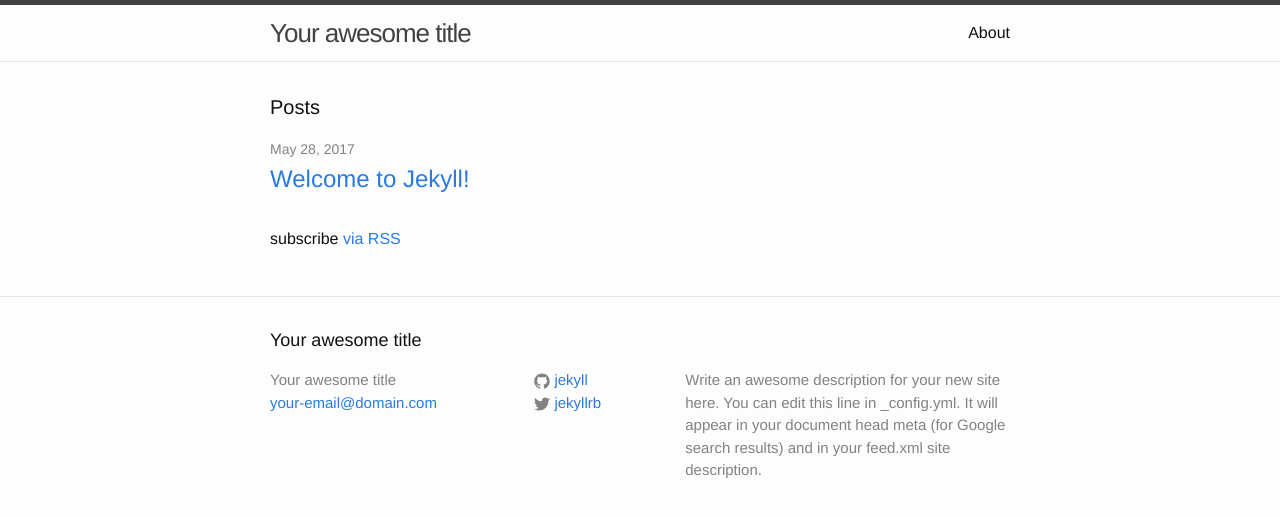
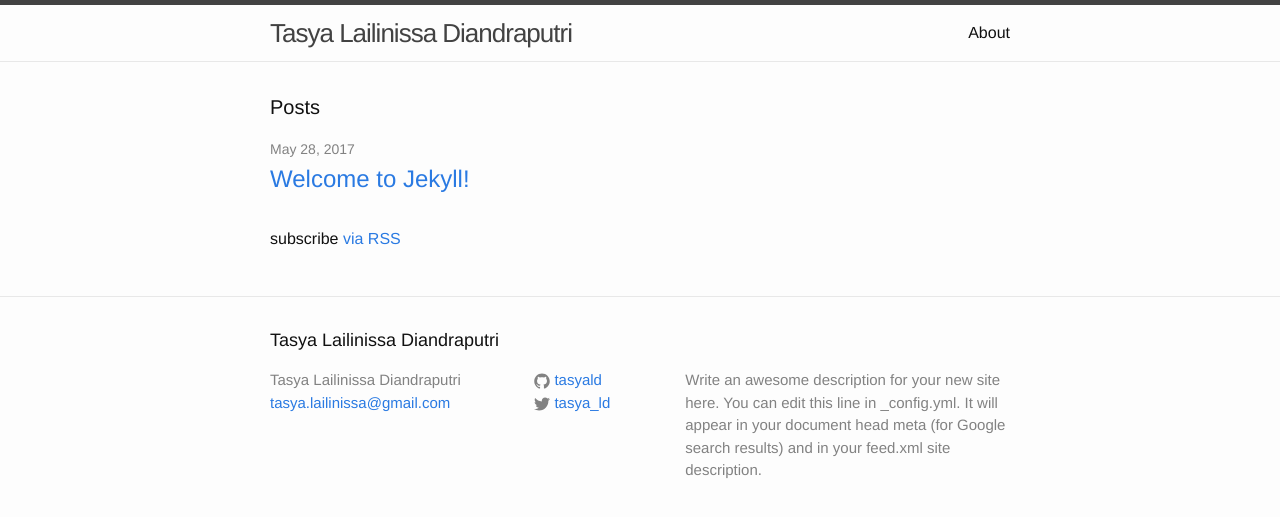
Before and after one commit to tasyald/tasyald.github.io, a Jekyll site: the page built from index.html, in a window 1280 px wide. Shown: the top 517 px of the page. Built offline with Jekyll 4.4.1, drawn with Linux system fonts in a browser that asks for light colours.

Commit message:
Change title and info

```diff
--- a/_config.yml
+++ b/_config.yml
@@ -6,16 +6,16 @@
 # 'jekyll serve'. If you change this file, please restart the server process.
 
 # Site settings
-title: Your awesome title
-email: your-email@domain.com
+title: Tasya Lailinissa Diandraputri
+email: tasya.lailinissa@gmail.com
 description: > # this means to ignore newlines until "baseurl:"
   Write an awesome description for your new site here. You can edit this
   line in _config.yml. It will appear in your document head meta (for
   Google search results) and in your feed.xml site description.
 baseurl: "" # the subpath of your site, e.g. /blog
 url: "http://yourdomain.com" # the base hostname & protocol for your site
-twitter_username: jekyllrb
-github_username:  jekyll
+twitter_username: tasya_ld
+github_username:  tasyald
 
 # Build settings
 markdown: kramdown
```
